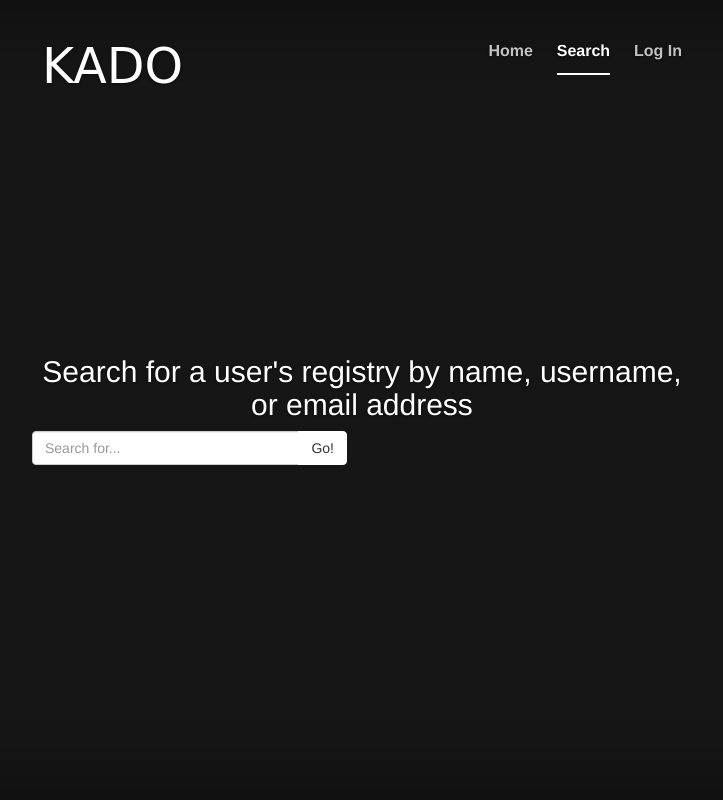
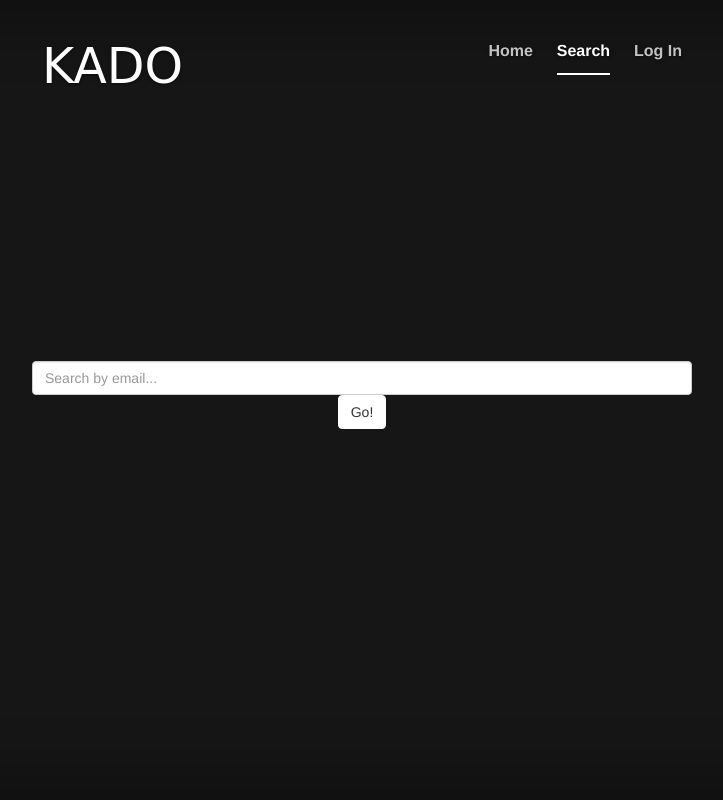
Before and after one commit to sherleyj/kado, a Django app: page /search/ in a window 1280 px wide. Shown: the whole page, without its empty margins (278-1001 px from the left). Run offline with Django 3.2, Linux system fonts and the light colour scheme; some libraries are stand-ins or nearby versions; some web fonts are replaced.

Commit message:
fixed header menu in search page. some progress on search

```diff
--- a/WishListApp/scrape.py
+++ b/WishListApp/scrape.py
@@ -50,8 +50,8 @@ def gen_images(url):
 
 	og_image = soup.find('meta', property="og:image")
 	if og_image:
+		print "had og_image"
 		images.append(og_image['content'].encode('utf-8'))
-		return images
 
 	for tag in soup.find_all('img', {"src":True}):
 		if any(word in tag['src'].lower() for word in skip_these):
@@ -68,6 +68,7 @@ def gen_images(url):
 	if not images:
 		for tag in soup.find_all('img', {"src":True}):
 			images.append(tag['src'].encode('utf-8'))
+			print str(soup)
 
 	return images;
 
--- a/WishListApp/templates/WishListApp/search.html
+++ b/WishListApp/templates/WishListApp/search.html
@@ -44,42 +44,16 @@
               </nav>
             </div>
           </div>
-<div class="inner cover">
-      <form action="{% url 'WishListApp:search' %}" method="post" class="form-search-user">
-        <h2 class="form-signin-heading">Search for a user's registry by name, username, or email address</h2>
-        {% csrf_token %}
-
-        <div class="row">
-          <div class="col-lg-6">
-            <div class="input-group">
-              <input type="text" class="form-control" placeholder="Search for...">
-              <span class="input-group-btn">
-                <button class="btn btn-default" type="button">Go!</button>
-              </span>
-            </div><!-- /input-group -->
-          </div><!-- /.col-lg-6 -->
-        </div><!-- /.row -->
-
+      <div class="inner cover">
+      <form action="{% url 'WishListApp:searchUserByEmail' %}" method="post" class="form-search-user">
+      {% csrf_token %}
+        <input type="text" name="email" class="form-control" placeholder="Search by email...">
+        <button class="btn btn-default" type="submit">Go!</button>
       </form>
-      {{error_message}}
+      <p> {{error_msg}} </p>
       </div>
          </div>
 
       </div>
 
     </div>
-
-
-    <!-- Bootstrap core JavaScript
-    ================================================== -->
-    <!-- Placed at the end of the document so the pages load faster -->
-    <!-- Latest compiled and minified JavaScript -->
-
-    <script
-    src="https://code.jquery.com/jquery-3.2.1.min.js"
-  integrity="sha256-hwg4gsxgFZhOsEEamdOYGBf13FyQuiTwlAQgxVSNgt4="
-  crossorigin="anonymous"></script>
-
-    <script src="https://maxcdn.bootstrapcdn.com/bootstrap/3.3.7/js/bootstrap.min.js" integrity="sha384-Tc5IQib027qvyjSMfHjOMaLkfuWVxZxUPnCJA7l2mCWNIpG9mGCD8wGNIcPD7Txa" crossorigin="anonymous"></script>
-  </body>
-</html>
--- a/WishListApp/templates/WishListApp/signup.html
+++ b/WishListApp/templates/WishListApp/signup.html
@@ -39,8 +39,8 @@
               <nav>
                 <ul class="nav masthead-nav">
                   <li><a href="{% url 'WishListApp:index' %}">Home</a></li>
-                  <li><a href="#">About</a></li>
-                  <li><a href="#">Search</a></li>
+                  <!-- <li><a href="#">About</a></li> -->
+                  <li><a href="{% url 'WishListApp:search' %}">Search</a></li>
                   <li class="active"><a href="{% url 'WishListApp:login' %}">Log In</a></li>
                 </ul>
               </nav>
--- a/WishListApp/urls.py
+++ b/WishListApp/urls.py
@@ -27,5 +27,5 @@ urlpatterns = [
     url(r'^submitedititem/(?P<item_id>[0-9]+)/$', views.submitEditItem, name="submitedititem"),
     url(r'^deleteitem/(?P<item_id>[0-9]+)/$', views.deleteItem, name="deleteitem"),
     url(r'^search/', views.search, name='search'),
-
+    url(r'^usersearch-email/', views.searchUserByEmail, name='searchUserByEmail'),
 ]
--- a/WishListApp/views.py
+++ b/WishListApp/views.py
@@ -141,10 +141,9 @@ def editItemNew(request, user_id, wishlist_id):
 		if "amazon" in url:
 			images = gen_images(url)
 			store = "Amazon"
-			print "Images-Amazon: " + str(images)
 		else:
 			images = gen_images(url)
-		print str(images)
+		# print str(images)
 		json_images = json.dumps(images)
 		return render(request, 'WishListApp/edit_item_new.html', {'product_description': product_description, 'user':user, 'wishlist':wishlist, 'item_url':url, 'current_user':request.user, 'title':title, 'images': images, 'json_images': json_images})
 	except Exception, e:
@@ -313,6 +312,7 @@ def edit_item(request, user_id, wishlist_id, item_id):
 	updatedInfo = False
 
 def findUser(request, user_id, wishlist_id):
+
 	if request.method == 'POST':
 		try:
 			user = User.objects.get(email=request.POST.get('email'))
@@ -324,14 +324,51 @@ def findUser(request, user_id, wishlist_id):
 	else:
 		return HttpResponse("Could not find user.")
 
-def search(request):
+def search (request):
+	return render(request, 'WishListApp/search.html')
+
+def searchUserByEmail(request, user_id=None, wishlist_id=None):
 	if request.method == 'POST':
 		try:
-			user = User.objects.get(email=request.POST.get('email'))
+			users = User.objects.get(email=request.POST.get('email'))
+			print str(request.POST.get('email'))
+			print str(users)
+			wishlist = WishList.objects.get(user=users, name='public-' + str(users.id))
+			return HttpResponseRedirect(reverse('WishListApp:user', args=(users.id, wishlist.id,)))
+			# return render(request, 'WishListApp/search.html')
+		except User.DoesNotExist:
+			error_msg = "User not found."
+			return render(request, 'WishListApp/search.html', {'error_msg': error_msg})
+	else:
+		return render(request, 'WishListApp/search.html')
+
+
+def searchUserByUsername(request, user_id=None, wishlist_id=None):
+	if request.method == 'POST':
+		try:
+			user = User.objects.get(username=request.POST.get('username'))
 			wishlist = WishList.objects.get(user=user, name='public-' + str(user.id))
 			return HttpResponseRedirect(reverse('WishListApp:user', args=(user.id, wishlist.id,)))
 		except User.DoesNotExist:
 			error_msg = "User not found."
-			return render(request, 'WishListApp/index.html', {'error_msg': error_msg})
+			return render(request, 'WishListApp/search.html', {'error_msg': error_msg})
 	else:
 		return render(request, 'WishListApp/search.html')
+
+def userSearchResults(request, users, user_id=None, wishlist_id=None):
+	return render(request, 'WishListApp/search-results.html')
+
+
+# def searchUserByName(request, user_id, wishlist_id):
+# 	first_name = request.POST.get('first-name')
+# 	last_name = request.POST.get('last-name')
+# 	if request.method == 'POST':
+# 		try:
+# 			users = User.objects.filter(first_name=request.POST.get('first-name') and last_name=request.POST.get('last-name'))
+# 			wishlist = WishList.objects.get(user=user, name='public-' + str(user.id))
+# 			return HttpResponseRedirect(reverse('WishListApp:user', args=(user.id, wishlist.id,)))
+# 		except User.DoesNotExist:
+# 			error_msg = "User not found."
+# 			return render(request, 'WishListApp/index.html', {'error_msg': error_msg})
+# 	else:
+# 		return render(request, 'WishListApp/search.html')
```
Also changed, not shown: db.sqlite3.
